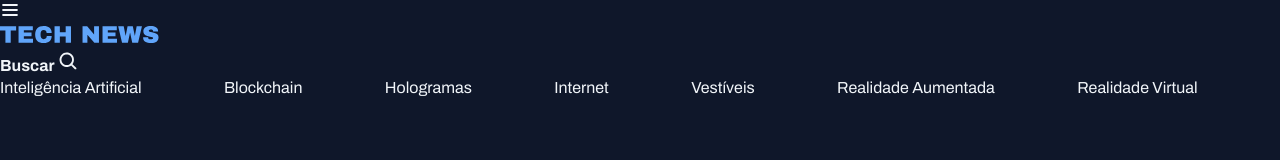
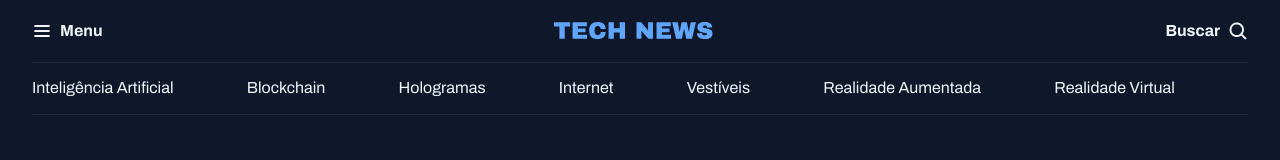
Before and after one commit to lucasconsani/projeto-portal-de-noticias, a plain HTML site: page index.html in a window 1280 px wide. Drawn offline with Linux system fonts and the light colour scheme.

Commit message:
criando o header da aplicação

```diff
--- a/index.html
+++ b/index.html
@@ -13,14 +13,17 @@
     />
   </head>
   <body>
-    <header>
-      <nav id="primary">
+    <header class="container">
+      <nav id="primary" class="grid grid-flow-column">
         <div>
           <img src="/assets/icons/List.svg" alt="ícone de menu" />
+          <strong>Menu</strong>
         </div>
+
         <div>
-          <img src="/assets/Tech News.svg" alt="TechNwes logo" />
+          <img src="/assets/tech-news.svg" alt="TechNews logo" />
         </div>
+
         <div>
           <strong>Buscar</strong>
           <img src="/assets/icons/MagnifyingGlass.svg" alt="Ícone de lupa" />
--- a/styles/global.css
+++ b/styles/global.css
@@ -49,3 +49,10 @@ h1, h2, h3 {
 .grid-flow-column {
     grid-auto-flow: column;
 }
+
+
+.container {
+    max-width: 1280px;
+    padding-inline: 32px;
+    margin-inline: auto;
+}
--- /dev/null
+++ b/styles/header.css
@@ -0,0 +1,25 @@
+#primary {
+    padding-block: 20px;
+
+
+    div {
+        display: flex;
+        align-items: center;
+        gap: 8px;
+    }
+
+    div:nth-child(2) {
+        margin-inline: auto;
+    }
+
+    div:nth-child(3) {
+        justify-self: end;
+    }
+
+}
+
+#secondary {
+    padding-block: 14px;
+    border: solid 1px var(--stroke-color);
+    border-inline: none;
+}
--- a/styles/index.css
+++ b/styles/index.css
@@ -1 +1,2 @@
 @import url(global.css);
+@import url(header.css);
```
Also changed, not shown: assets/tech-news.svg (renamed from assets/Tech News.svg).
